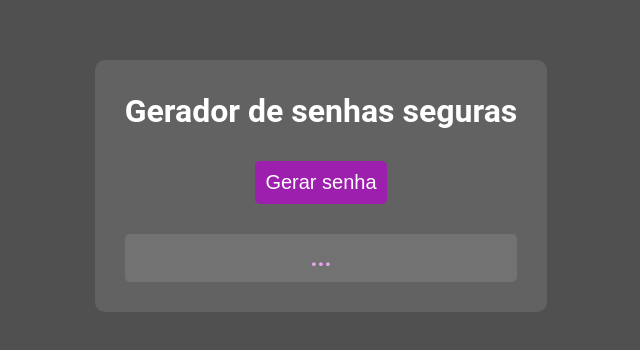
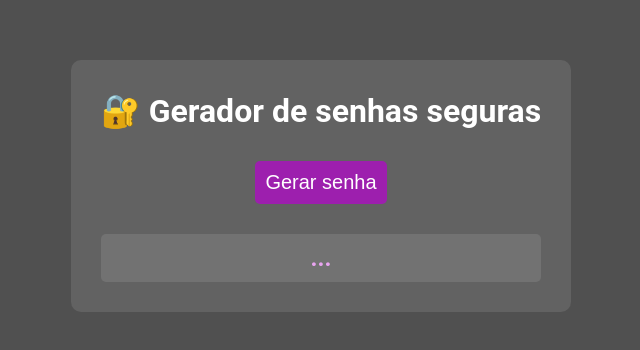
Before and after one commit to jpvsouza/password-generator, a website built with Vite: page index.html in a window 1280 px wide. Shown: the part 222-572 px from the top of the page, without its empty margins (319-959 px from the left). Built offline with nearby package versions, Linux system fonts and the light colour scheme.

Commit message:
adicionado cadeado

```diff
--- a/index.html
+++ b/index.html
@@ -8,7 +8,7 @@
 </head>
 <body>
     <main>
-        <h1>Gerador de senhas seguras</h1>
+        <h1>🔐 Gerador de senhas seguras</h1>
         <button>Gerar senha</button>
         <!-- Esse H2 vai ser atualizado toda vez que clicar no botão de gerar senha -->
         <h2>...</h2>
```
